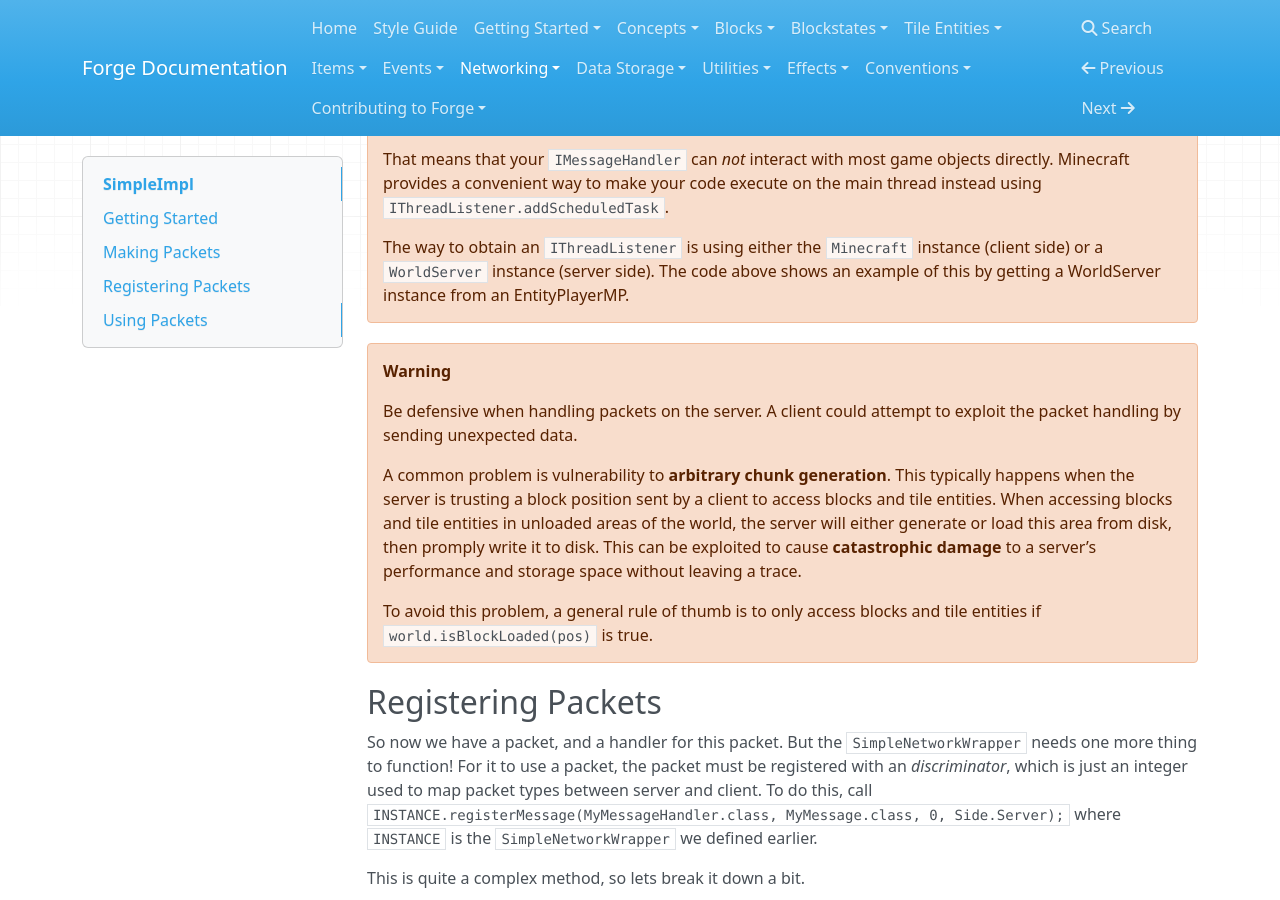
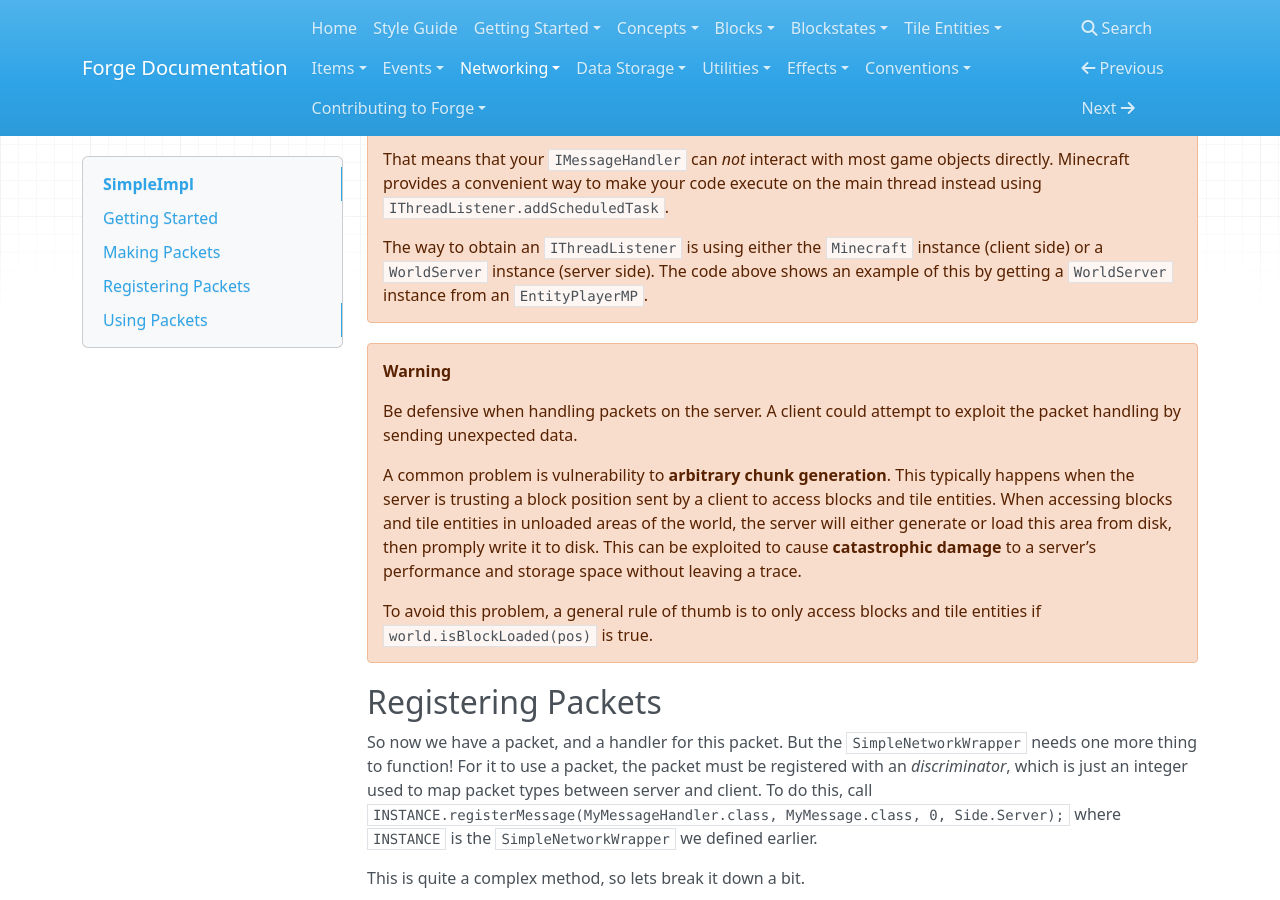
Before and after one commit to MinecraftForge/Documentation, an MkDocs documentation site: the page built from docs/networking/simpleimpl.md, in a window 1280 px wide and 900 px high, scrolled down 1717 px. Built offline with MkDocs 1.6.1, drawn with Linux system fonts in a browser that asks for light colours; nearby versions of some CDN libraries; old or Windows-style settings are respelled for this version of MkDocs.

Commit message:
Added code markdown blocks for clarity

```diff
--- a/docs/networking/simpleimpl.md
+++ b/docs/networking/simpleimpl.md
@@ -83,7 +83,7 @@ It is recommended (but not required) that for organization's sake, this class is
     That means that your `IMessageHandler` can _not_ interact with most game objects directly.
     Minecraft provides a convenient way to make your code execute on the main thread instead using `IThreadListener.addScheduledTask`.
 
-    The way to obtain an `IThreadListener` is using either the `Minecraft` instance (client side) or a `WorldServer` instance (server side). The code above shows an example of this by getting a WorldServer instance from an EntityPlayerMP.
+    The way to obtain an `IThreadListener` is using either the `Minecraft` instance (client side) or a `WorldServer` instance (server side). The code above shows an example of this by getting a `WorldServer` instance from an `EntityPlayerMP`.
 
 !!! warning
 
```
